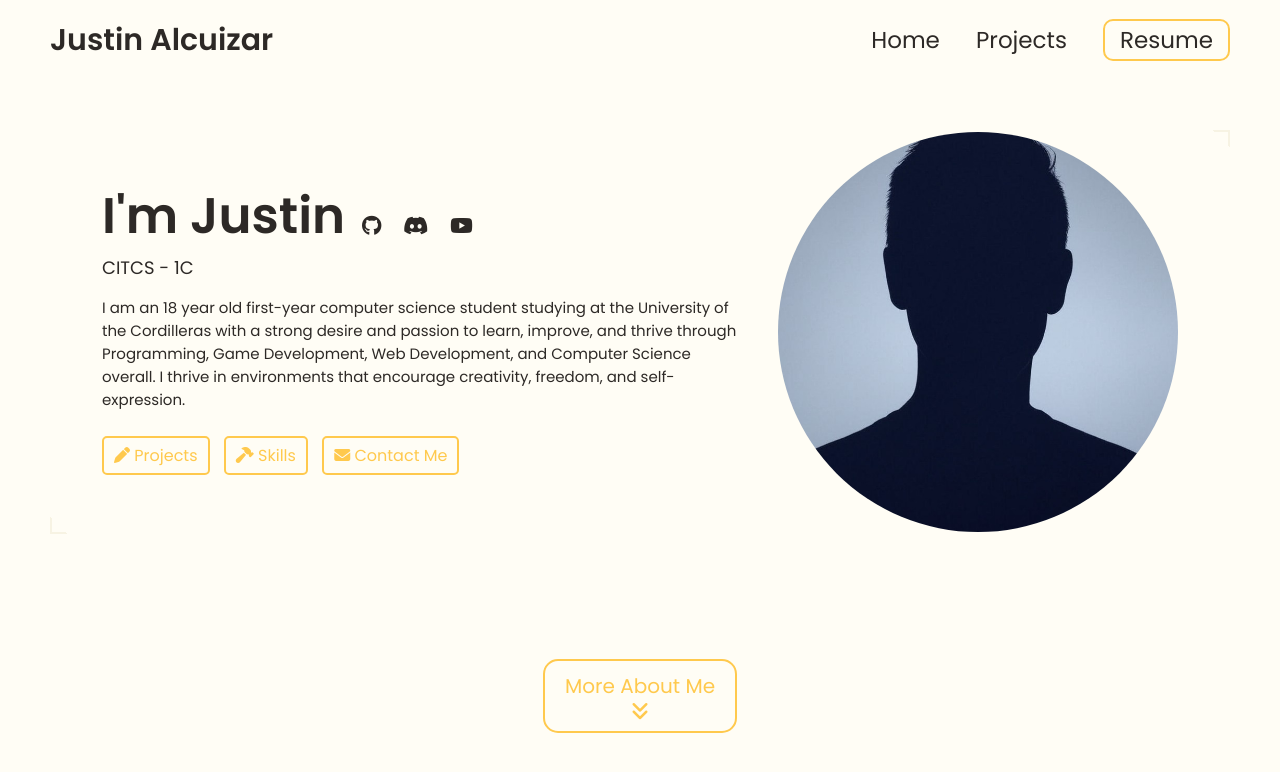
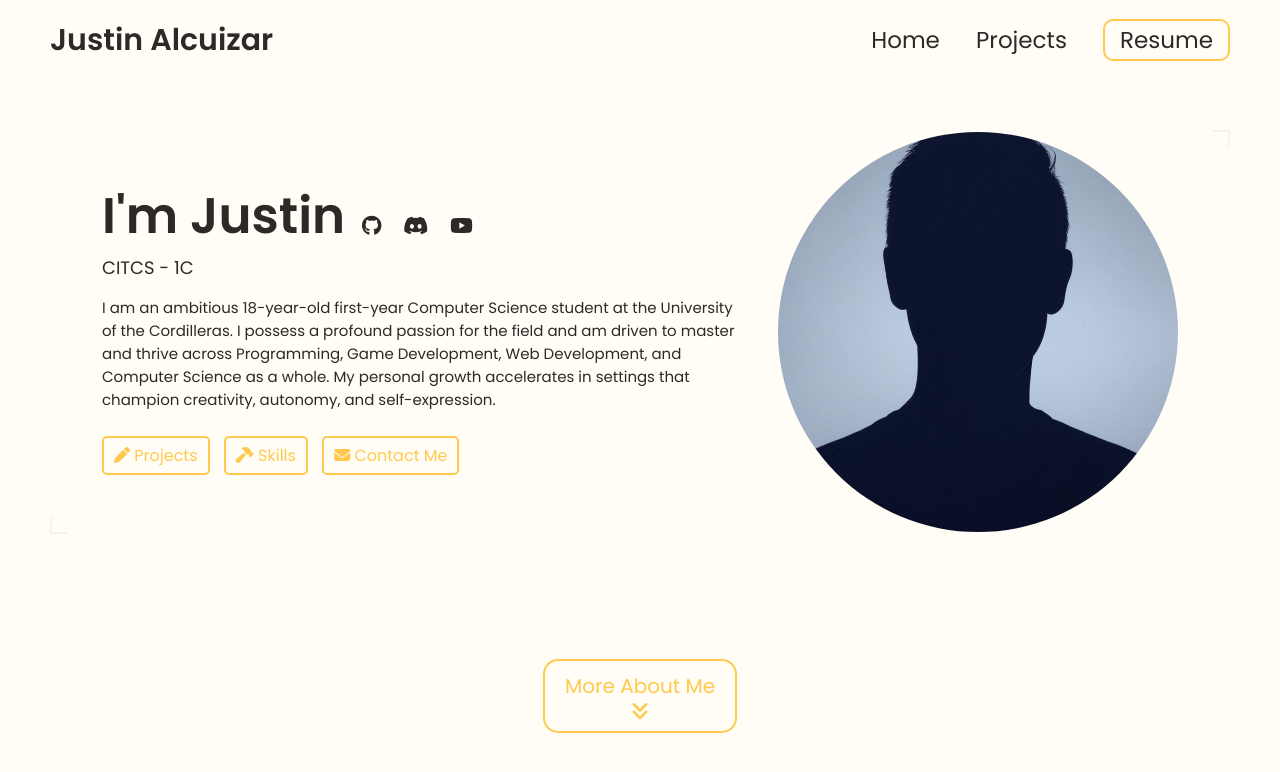
Before and after one commit to brawby/brawby.github.io, a Jekyll site: the page built from index.html, in a window 1280 px wide and 900 px high. Shown: the top 772 px of the window. Built offline with Jekyll 4.4.1, drawn with Linux system fonts in a browser that asks for light colours.

Commit message:
Update _config.yml

```diff
--- a/_config.yml
+++ b/_config.yml
@@ -15,7 +15,7 @@ title: Justin's Portfolio # This is what shows up in the tab of the browser
 name: Justin Alcuizar
 headline: CITCS - 1C
 description: >- # dont remove this line. this will ignore all new lines until the next section
-  I am an 18 year old first-year computer science student studying at the University of the Cordilleras with a strong desire and passion to learn, improve, and thrive through Programming, Game Development, Web Development, and Computer Science overall. I thrive in environments that encourage creativity, freedom, and self-expression.
+  I am an ambitious 18-year-old first-year Computer Science student at the University of the Cordilleras. I possess a profound passion for the field and am driven to master and thrive across Programming, Game Development, Web Development, and Computer Science as a whole. My personal growth accelerates in settings that champion creativity, autonomy, and self-expression.
 
 # Place your profile image in /assets/images/profile-image/folder and edit the file name
 profile_image: ./assets/images/profile-image/avatar.jpeg
```
